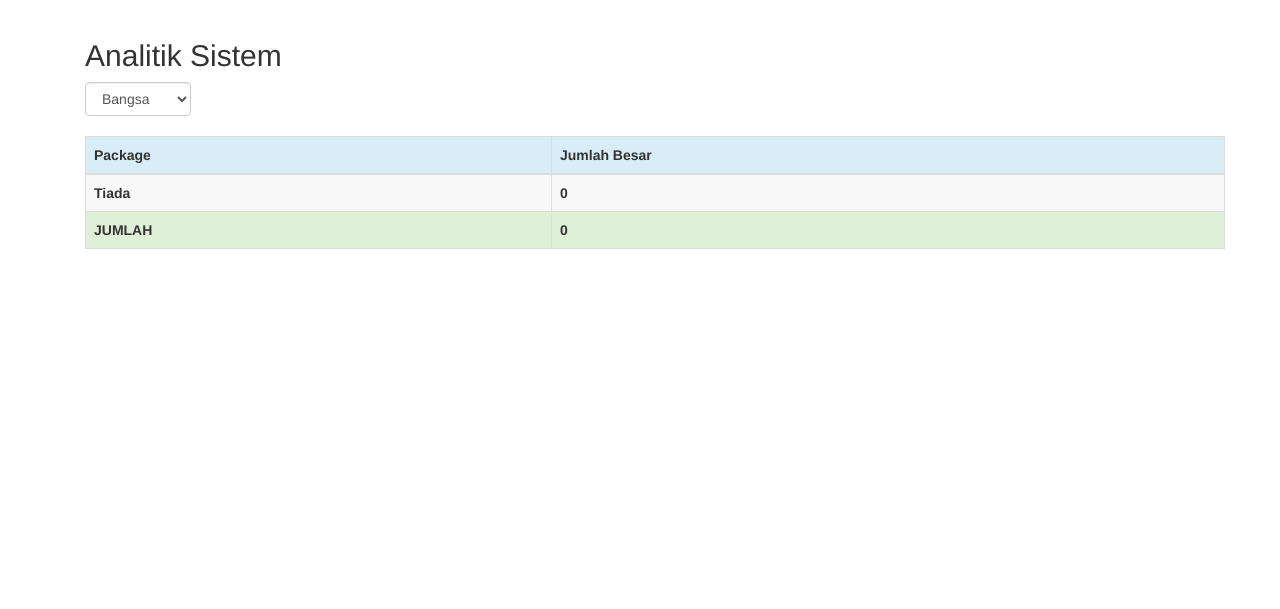
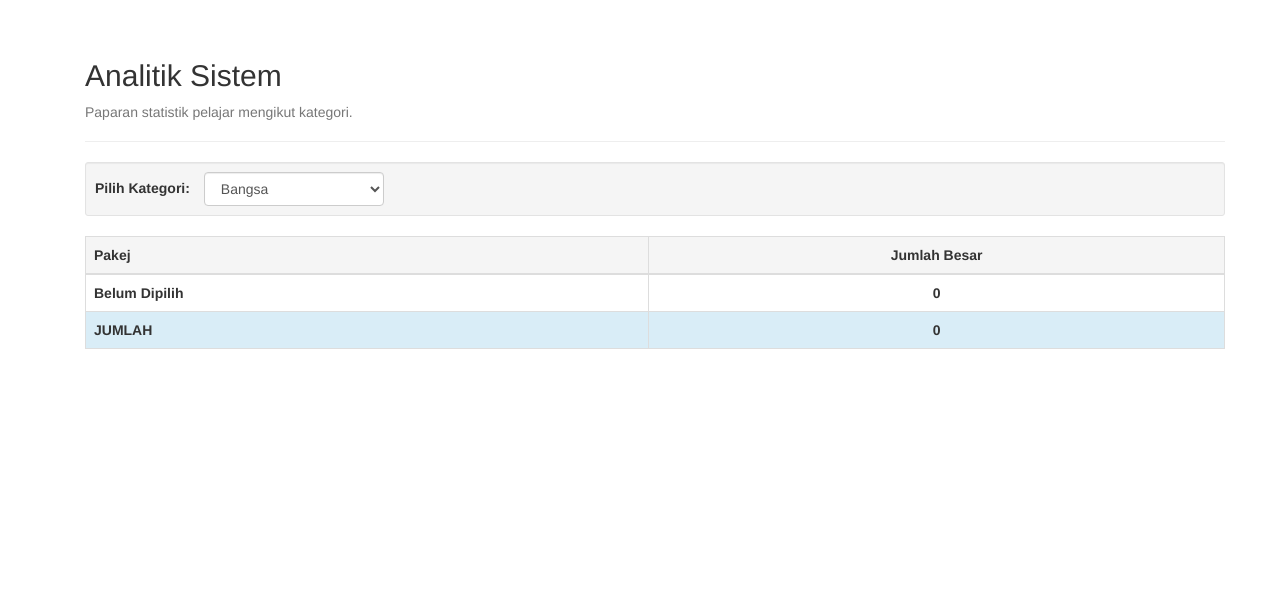
Before and after one commit to nicholastan-bit/SMIS, a Flask app: page /admin/statistics in a window 1280 px wide. Shown: the part 51-660 px from the top of the page. Run offline with Flask 3, Linux system fonts and the light colour scheme; the visitor is signed in with stand-in values (Sample User, id 1); data that the repository does not hold is empty; some libraries are stand-ins or nearby versions.

Commit message:
Minor changes

```diff
--- a/app.py
+++ b/app.py
@@ -121,6 +121,8 @@ def index():
         'pakej': False,
         'penjaga': False # Added key
     }
+    package_class = None
+    className = None
 
     if kp:
         conn = get_db_connection()
@@ -128,7 +130,7 @@ def index():
 
         # Fetch student details (includes joining for ID lookup efficiency)
         cursor.execute("""
-            SELECT bil_kemasukan, nama_pelajar, surat_tawaran_path, ic_photo_path, id_pakej
+            SELECT bil_kemasukan, nama_pelajar, surat_tawaran_path, ic_photo_path, id_pakej, kelas
             FROM pelajar WHERE no_kp_pelajar = %s
         """, (kp,))
         student = cursor.fetchone()
@@ -157,10 +159,17 @@ def index():
             if student['id_pakej'] is not None and student['id_pakej'] != 0:
                 completion_status['pakej'] = True
 
+            if student['kelas'] is not None:
+                className = student['kelas']
+
+            cursor.execute("SELECT kod_pakej as name FROM pakej WHERE id_pakej = %s", (student['id_pakej'],))
+            pakej_name = cursor.fetchone()
+            package_class = pakej_name
+
         cursor.close()
         conn.close()
 
-    return render_template('index.html', completion_status=completion_status)
+    return render_template('index.html', completion_status=completion_status, pkg_cls=package_class, clsName=className)
 
 @app.route('/register')
 def register_page():
@@ -728,13 +737,13 @@ def submit_package():
 @app.route('/admin/students-list')
 def admin_view_students_list():
     search = request.args.get('search', '')
-    sort_filter = request.args.get('sort', '') # 'assigned' or 'unassigned'
+    sort_filter = request.args.get('sort', '')
+    class_filter = request.args.get('class_filter', '') # This will now be 'A1', 'B5', etc.
 
     conn = get_db_connection()
     cursor = conn.cursor(dictionary=True, buffered=True)
 
-    # Base query
-    # app.py -> admin_view_students_list route
+    # 1. Base Query
     query = """
     SELECT p.*, pk.kod_pakej,
            (SELECT SUM(penjaga.pendapatan)
@@ -742,23 +751,32 @@ def admin_view_students_list():
             WHERE penjaga.bil_kemasukan = p.bil_kemasukan) as total_income
     FROM pelajar p
     LEFT JOIN pakej pk ON p.id_pakej = pk.id_pakej
-    WHERE (p.nama_pelajar LIKE %s OR p.no_kp_pelajar LIKE %s)
+    WHERE 1=1
     """
-    params = [f"%{search}%", f"%{search}%"]
+    params = []
 
-    # Filter Logic
+    # 2. Only add Search if there is text
+    if search:
+        query += " AND (p.nama_pelajar LIKE %s OR p.no_kp_pelajar LIKE %s)"
+        params.extend([f"%{search}%", f"%{search}%"])
+
+    # 3. Sort Logic (keep your existing code)
     if sort_filter == 'unassigned':
-        # Selects students where package code has no digits (e.g., 'BK', 'CV')
         query += " AND pk.kod_pakej IS NOT NULL AND pk.kod_pakej REGEXP '^[^0-9]+$'"
     elif sort_filter == 'assigned':
-        # Selects students where package code has digits (e.g., 'BK1', 'CV1')
         query += " AND pk.kod_pakej IS NOT NULL AND pk.kod_pakej REGEXP '[0-9]'"
+
+    # 4. Class Logic (using the safe LIKE + TRIM)
+    if class_filter:
+        query += " AND TRIM(p.kelas) LIKE %s"
+        params.append(class_filter.strip())
 
     cursor.execute(query, params)
     students = cursor.fetchall()
 
     cursor.close()
     conn.close()
+
     return render_template('students_list.html', students=students)
 
 
@@ -913,7 +931,6 @@ def admin_statistics():
     if session.get('role') != 'admin':
         return redirect(url_for('login'))
 
-    # Get the category from the URL, default to 'bangsa'
     category = request.args.get('type', 'bangsa')
     if category not in ['jantina', 'bangsa', 'agama', 'cara_datang_sekolah']:
         category = 'bangsa'
@@ -921,30 +938,37 @@ def admin_statistics():
     conn = get_db_connection()
     cursor = conn.cursor(dictionary=True, buffered=True)
 
-    cursor.execute("SELECT id_pakej, kod_pakej FROM pakej ORDER BY kod_pakej")
+    # 1. Fetch ONLY numbered packages (the real ones)
+    cursor.execute("SELECT id_pakej, kod_pakej FROM pakej WHERE kod_pakej REGEXP '[0-9]' ORDER BY kod_pakej")
     all_packages = cursor.fetchall()
-    all_packages.append({'id_pakej': 0, 'kod_pakej': 'Tiada'})
+    # Add 'Tiada' as the only bucket for NULLs AND Decoy packages
+    all_packages.append({'id_pakej': 0, 'kod_pakej': 'Belum Dipilih'})
 
-    # Get distinct values for the chosen category (e.g., list of all Religions)
     cursor.execute(f"SELECT DISTINCT {category} as cat FROM pelajar WHERE {category} IS NOT NULL")
     categories = [row['cat'] for row in cursor.fetchall()]
     genders = ['LELAKI', 'PEREMPUAN']
 
-    # Fetch counts: Group by Package, Chosen Category, AND Gender
+    # 2. SQL CASE logic: If kod_pakej doesn't have a number, treat id_pakej as 0
     query = f"""
-        SELECT COALESCE(id_pakej, 0) as id_pakej, {category} as cat, jantina, COUNT(*) as total
-        FROM pelajar
+        SELECT
+            CASE
+                WHEN pk.kod_pakej REGEXP '[0-9]' THEN p.id_pakej
+                ELSE 0
+            END as id_pakej,
+            p.{category} as cat,
+            p.jantina,
+            COUNT(*) as total
+        FROM pelajar p
+        LEFT JOIN pakej pk ON p.id_pakej = pk.id_pakej
         GROUP BY id_pakej, {category}, jantina
     """
     cursor.execute(query)
     results = cursor.fetchall()
 
-    # Structure: counts[pkg_id][cat_val][gender]
+    # The rest of your Python logic remains exactly the same
     counts = {pkg['id_pakej']: {cat: {g: 0 for g in genders} for cat in categories} for pkg in all_packages}
-
     col_totals = {cat: {'LELAKI': 0, 'PEREMPUAN': 0} for cat in categories}
 
-    # 1. First, ensure counts is fully populated (You already have this)
     for row in results:
         pkg_id = row['id_pakej']
         cat_val = row['cat']
@@ -953,16 +977,20 @@ def admin_statistics():
         if pkg_id in counts and cat_val in counts[pkg_id]:
             counts[pkg_id][cat_val][gender] = total
 
-    # 2. ADD THIS: Populate col_totals by iterating through the already-filled counts
     for pkg in all_packages:
         pkg_id = pkg['id_pakej']
         for cat in categories:
             col_totals[cat]['LELAKI'] += counts[pkg_id][cat]['LELAKI']
             col_totals[cat]['PEREMPUAN'] += counts[pkg_id][cat]['PEREMPUAN']
 
-    # 3. Then calculate row_totals as you were doing
     row_totals = {pkg['id_pakej']: sum(sum(counts[pkg['id_pakej']][cat].values()) for cat in categories) for pkg in all_packages}
     grand_total = sum(row_totals.values())
+
+    cursor.close()
+    conn.close()
+
+    print(f"DEBUG: Row totals: {row_totals}")
+    print(f"DEBUG: Grand total: {grand_total}")
 
     return render_template('statistics.html',
                            categories=categories,
--- a/raw data/CREATED TABLES.sql
+++ b/raw data/CREATED TABLES.sql
@@ -34,6 +34,7 @@ CREATE TABLE subjek_stpm (
     kod_subjek VARCHAR(10) NOT NULL UNIQUE,                             -- e.g., 'PA', 'MUET', 'KIM', 'EKO'
     nama_subjek VARCHAR(100) NOT NULL                                   -- e.g., 'Pengajian Am', 'Ekonomi'
 );
+
 -- 3. JUNCTION TABLE: PAKEJ_SUBJEK (Many-to-Many Bridge)
 CREATE TABLE pakej_subjek (
     id_pakej INT NOT NULL,
--- a/raw data/INSERT FOR SUBJECTS.sql
+++ b/raw data/INSERT FOR SUBJECTS.sql
@@ -1,7 +1,7 @@
 -- 1. Insert the core subjects into the subjek_stpm table with subject codes
 INSERT INTO subjek_stpm (id_subjek, kod_subjek, nama_subjek) VALUES
 (1, 'PA', 'PENGAJIAN AM'),
-(2, 'BI', 'BAHSA INGGERIS'),
+(2, 'BI', 'BAHASA INGGERIS'),
 (3, 'KIM', 'KIMIA'),
 (4, 'MT', 'MATEMATIK T'),
 (5, 'BIO', 'BIOLOGI'),
--- a/raw data/OPERATIONS.sql
+++ b/raw data/OPERATIONS.sql
@@ -30,7 +30,7 @@ SET FOREIGN_KEY_CHECKS = 1;
 ALTER TABLE pelajar AUTO_INCREMENT = 19207;
 
 UPDATE PELAJAR
-SET aliran_ditawar = 'SAINS SOSIAL'
+SET kelas = "B11"
 WHERE no_kp_pelajar = 1;
 
 SELECT * FROM PELAJAR;
--- a/templates/admin_dashboard.html
+++ b/templates/admin_dashboard.html
@@ -76,7 +76,7 @@
                 <div class="panel panel-info" style="min-height: 190px; box-shadow: 0 1px 3px rgba(0,0,0,0.05);">
                     <div class="panel-heading">
                         <h3 class="panel-title" style="font-weight: bold;">
-                            <span class="glyphicon glyphicon-book"></span> Kelayakan Subjek Khas
+                            <span class="glyphicon glyphicon-book"></span> Statistik ikut pakej
                         </h3>
                     </div>
                     <div class="panel-body">
--- a/templates/register.html
+++ b/templates/register.html
@@ -139,10 +139,8 @@
                             </select>
                         </div>
                         <div class="col-md-4 form-group">
-                            <label>Tarikh Tamat STPM (Abaikan dahulu)</label>
+                            <label>Tarikh Tamat STPM (Tidak perlu isi)</label>
                             <input type="date" name="sekolah_tamat" class="form-control" value="{{ student.sekolah_tamat if student else '' }}">
-
-                            <small class="text-muted">Ruangan ini adalah untuk tarikh akhir STPM.</small>
                         </div>
                         <div class="col-md-4 form-group">
                             <div class="col-md-6 form-group">
--- a/templates/statistics.html
+++ b/templates/statistics.html
@@ -2,29 +2,36 @@
 {% block content %}
 
 <div class="container">
+    <div class="page-header">
         <h2>Analitik Sistem</h2>
-    <form method="GET" class="form-inline" style="margin-bottom: 20px;">
+        <p class="text-muted">Paparan statistik pelajar mengikut kategori.</p>
+    </div>
+
+    <div class="well well-sm">
+        <form method="GET" class="form-inline">
+            <label style="margin-right: 10px;">Pilih Kategori:</label>
             <select name="type" class="form-control" onchange="this.form.submit()">
                 <option value="bangsa" {% if current_type=='bangsa' %}selected{% endif %}>Bangsa</option>
                 <option value="agama" {% if current_type=='agama' %}selected{% endif %}>Agama</option>
-            <option value="cara_datang_sekolah" {% if current_type=='cara_datang_sekolah' %}selected{% endif %}>Transport
-            </option>
+                <option value="cara_datang_sekolah" {% if current_type=='cara_datang_sekolah' %}selected{% endif %}>Cara Datang Sekolah</option>
             </select>
         </form>
+    </div>
 
-    <table class="table table-bordered table-striped">
+    <div class="table-responsive">
+        <table class="table table-hover table-bordered">
             <thead>
-            <tr class="info">
-                <th rowspan="2">Package</th>
+                <tr class="active">
+                    <th rowspan="2" style="vertical-align: middle; background-color: #f5f5f5;">Pakej</th>
                     {% for cat in categories %}
-                <th colspan="2" class="text-center">{{ cat }}</th>
+                    <th colspan="2" class="text-center" style="background-color: #eef6fc;">{{ cat }}</th>
                     {% endfor %}
-                <th rowspan="2">Jumlah Besar</th>
+                    <th rowspan="2" class="text-center" style="vertical-align: middle; background-color: #f5f5f5;">Jumlah Besar</th>
                 </tr>
-            <tr class="info">
+                <tr class="active">
                     {% for cat in categories %}
-                <th>LELAKI</th>
-                <th>PEREMPUAN</th>
+                    <th class="text-center text-primary">L</th>
+                    <th class="text-center text-danger">P</th>
                     {% endfor %}
                 </tr>
             </thead>
@@ -33,23 +40,24 @@
                 <tr>
                     <td><strong>{{ pkg.kod_pakej }}</strong></td>
                     {% for cat in categories %}
-                <td>{{ counts[pkg.id_pakej][cat]['LELAKI'] }}</td>
-                <td>{{ counts[pkg.id_pakej][cat]['PEREMPUAN'] }}</td>
+                    {# Use .get() to return 0 if the key is missing #}
+                    <td class="text-center">{{ counts.get(pkg.id_pakej, {}).get(cat, {}).get('LELAKI', 0) }}</td>
+                    <td class="text-center">{{ counts.get(pkg.id_pakej, {}).get(cat, {}).get('PEREMPUAN', 0) }}</td>
                     {% endfor %}
-                <td><strong>{{ row_totals[pkg.id_pakej] }}</strong></td>
+                    <td class="text-center"><strong>{{ row_totals.get(pkg.id_pakej, 0) }}</strong></td>
                 </tr>
                 {% endfor %}
 
-            <tr class="success">
-                <td><strong>JUMLAH</strong></td>
+                <tr class="info" style="font-weight: bold;">
+                    <td>JUMLAH</td>
                     {% for cat in categories %}
-                <td><strong>{{ col_totals[cat]['LELAKI'] }}</strong></td>
-                <td><strong>{{ col_totals[cat]['PEREMPUAN'] }}</strong></td>
+                    <td class="text-center">{{ col_totals.get(cat, {}).get('LELAKI', 0) }}</td>
+                    <td class="text-center">{{ col_totals.get(cat, {}).get('PEREMPUAN', 0) }}</td>
                     {% endfor %}
-                <td><strong>{{ grand_total }}</strong></td>
-            </tr>
-        </tbody>
+                    <td class="text-center">{{ grand_total or 0 }}</td>
+                </tr>    </tbody>
         </table>
+    </div>
 </div>
 
 {% endblock %}
```
Also changed, not shown: templates/index.html (+16 -2 lines), templates/students_list.html (+26 -3 lines). Lines whose indentation alone changed are shown as unchanged.
